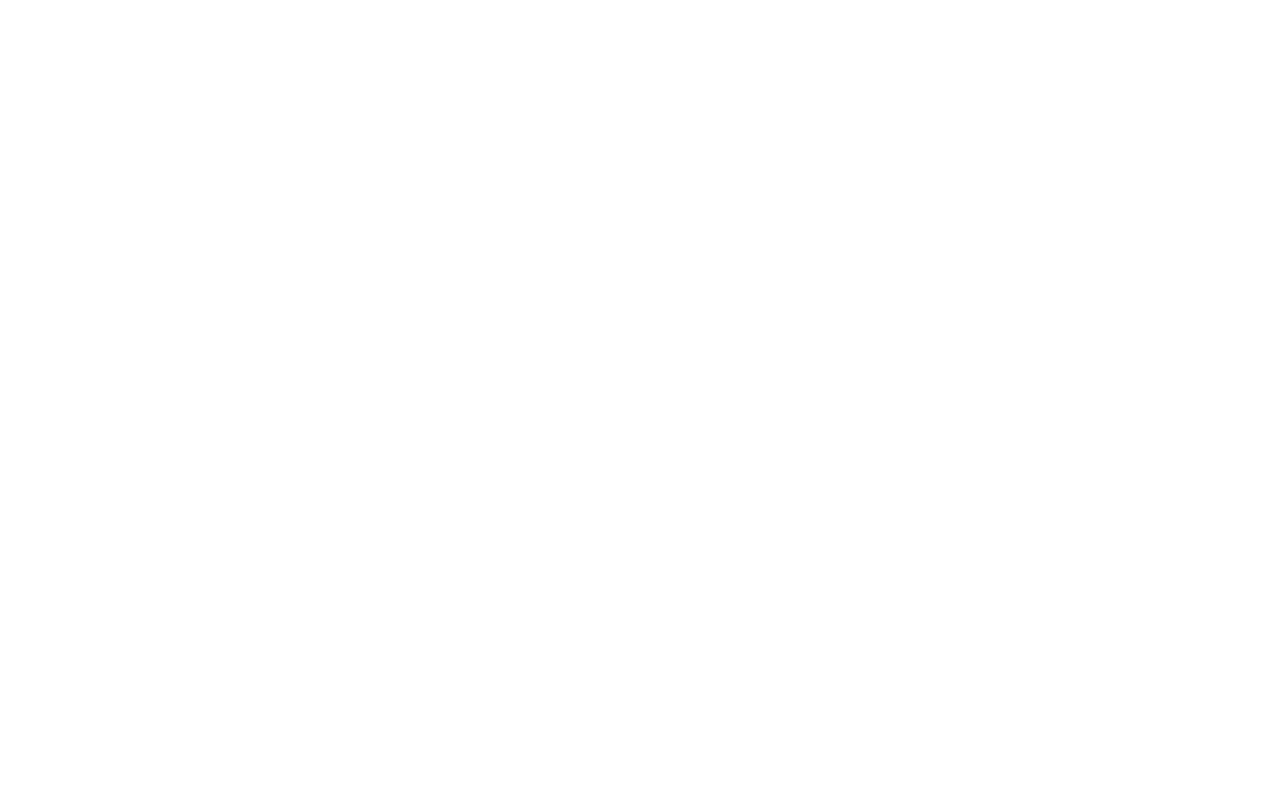
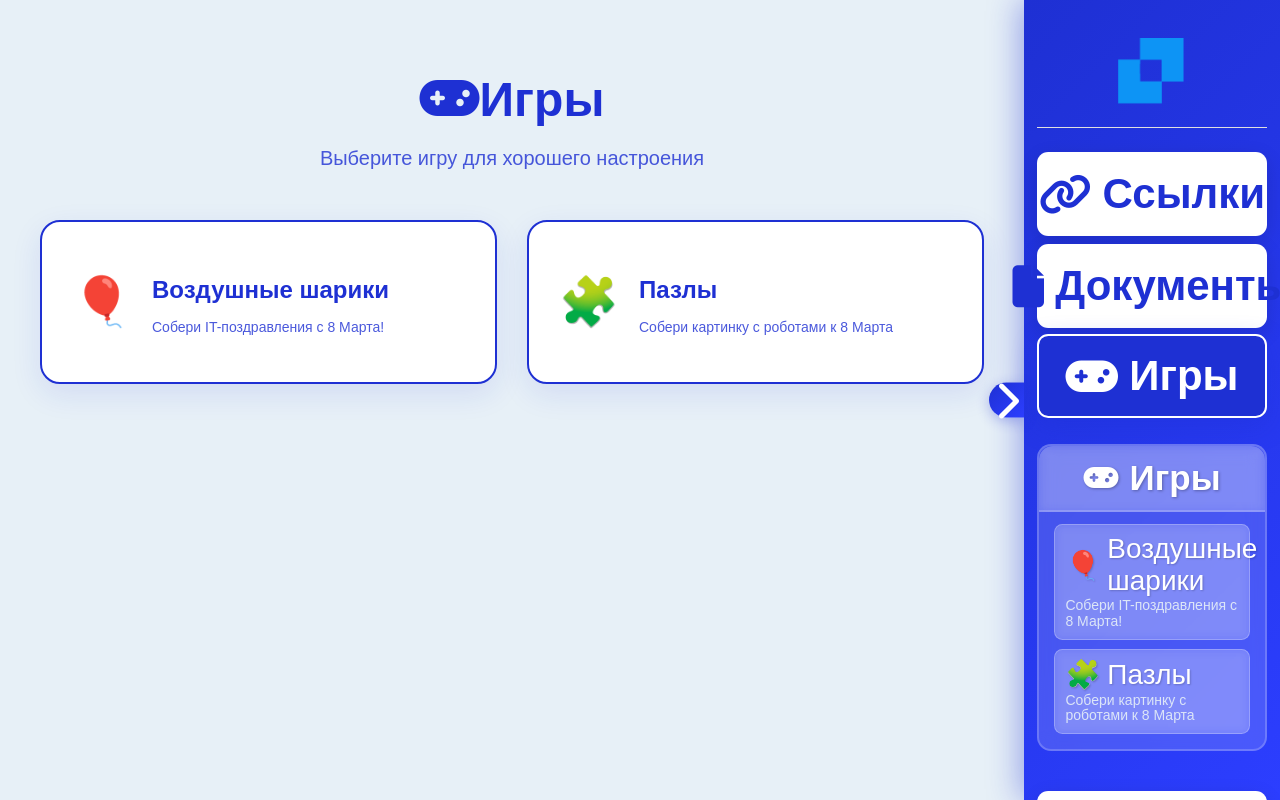
Before and after one commit to Alex1Komorin/kiosk, a React (Create React App) app: page /games in a window 1280 px wide. Before the commit this address had no page. Built offline with nearby package versions, Linux system fonts and the light colour scheme.

Commit message:
remove demo-novel and add puzzle

```diff
--- a/src/App.js
+++ b/src/App.js
@@ -5,8 +5,10 @@
 import { UrlProvider } from './contexts/UrlContext';
 import InactivityWarning from './components/InactivityWarning/InactivityWarning';
 import Index from './pages/Index/Index';
+import GamesPage from './pages/gamesPage/gamesPage';
 import BalloonGamePage from './pages/BalloonGamePage';
 import VisualNovelPage from './pages/visualNivelPage';
+import PuzzlePage from './pages/PuzzlePage';
 import Layout from './layout/Layout';
 import DocumentPage from './pages/DocumentsPage/DocumentPage';
 import LinksPage from './pages/LinkPage/LinkPage';
@@ -42,16 +44,29 @@
                 </Layout>
               } />
 
-              <Route path="/balloonGame" element={
+              {/* Страница со списком игр */}
+              <Route path="/games" element={
+                <Layout>
+                  <GamesPage />
+                </Layout>
+              } />
+
+              {/* Отдельные игры */}
+              <Route path="/games/balloon" element={
                 <Layout>
                   <BalloonGamePage />
                 </Layout>
               } />
 
-              {/* Новый маршрут для визуальной новеллы */}
-              <Route path="/visual-novel" element={
+              <Route path="/games/novel" element={
                 <Layout>
                   <VisualNovelPage />
+                </Layout>
+              } />
+
+              <Route path="/games/puzzle" element={
+                <Layout>
+                  <PuzzlePage />
                 </Layout>
               } />
 
--- a/src/layout/Layout.jsx
+++ b/src/layout/Layout.jsx
@@ -30,11 +30,8 @@
         case 'documents':
           navigate('/documents');
           break;
-        case 'balloon':
-          navigate('/balloonGame');
-          break;
-        case 'visualNovel':
-          navigate('/visual-novel');
+        case 'games':
+          navigate('/games');
           break;
         default:
           navigate('/');
@@ -51,11 +48,8 @@
         case 'documents':
           navigate('/documents');
           break;
-        case 'balloon':
-          navigate('/balloonGame');
-          break;
-        case 'visualNovel':
-          navigate('/visual-novel');
+        case 'games':
+          navigate('/games');
           break;
         default:
           navigate('/');
@@ -80,9 +74,9 @@
   // Проверяем, на какой странице мы находимся для подсветки активной секции
   const isInDocuments = location.pathname.startsWith('/documents');
   const isInLinks = location.pathname === '/links';
-  const isBalloonGamePage = location.pathname === '/balloonGame';
-  const isVisualNovelPage = location.pathname === '/visual-novel';
-  const isOnHomePage = !currentUrl && !isInDocuments && !isInLinks && !isBalloonGamePage && !isVisualNovelPage;
+  const isGamesPage = location.pathname === '/games' ||
+                      location.pathname.startsWith('/games/'); // Все подпути игр
+  const isOnHomePage = !currentUrl && !isInDocuments && !isInLinks && !isGamesPage;
 
   // Устанавливаем активную секцию в зависимости от текущего пути
   useEffect(() => {
@@ -90,14 +84,12 @@
       setActiveSection('documents');
     } else if (isInLinks) {
       setActiveSection('links');
-    } else if (isBalloonGamePage) {
-      setActiveSection('balloon');
-    } else if (isVisualNovelPage) {
-      setActiveSection('visualNovel');
+    } else if (isGamesPage) {
+      setActiveSection('games');
     } else if (isOnHomePage) {
       setActiveSection(null);
     }
-  }, [location.pathname, isInDocuments, isInLinks, isBalloonGamePage, isVisualNovelPage, isOnHomePage]);
+  }, [location.pathname, isInDocuments, isInLinks, isGamesPage, isOnHomePage]);
 
   const renderContent = () => {
     switch (activeSection) {
@@ -161,45 +153,38 @@
           </div>
         );
 
-      case 'balloon':
+      case 'games':
         return (
           <div className="content-container">
-            <div className="content-header balloon-header">
+            <div className="content-header games-header">
               <h3 className="content-title">
-                <span role="img" aria-label="цветы">💐</span>
-                С 8 Марта!
-                <span role="img" aria-label="кофе">☕</span>
+                <i className="fas fa-gamepad"></i>
+                Игры
               </h3>
             </div>
 
             <div className="content-scrollable">
               <div className="content-items">
-                <div className="balloon-info">
-                  <p className="balloon-description">
-                    Нажми на шарик — получи IT-поздравление!
-                  </p>
+                <div
+                  className="content-item game-item"
+                  onClick={() => navigate('/games/balloon')}
+                >
+                  <h4>
+                    <span role="img" aria-label="шарик">🎈</span>
+                    Воздушные шарики
+                  </h4>
+                  <p className="description">Собери IT-поздравления с 8 Марта!</p>
                 </div>
-              </div>
-            </div>
-          </div>
-        );
 
-      case 'visualNovel':
-        return (
-          <div className="content-container">
-            <div className="content-header visual-novel-header">
-              <h3 className="content-title">
-                <i className="fas fa-gamepad"></i>
-                Визуальная новелла
-              </h3>
-            </div>
-
-            <div className="content-scrollable">
-              <div className="content-items">
-                <div className="visual-novel-info">
-                  <p className="visual-novel-description">
-                    Интерактивная история с выбором решений
-                  </p>
+                <div
+                  className="content-item game-item"
+                  onClick={() => navigate('/games/puzzle')}
+                >
+                  <h4>
+                    <span role="img" aria-label="пазл">🧩</span>
+                    Пазлы
+                  </h4>
+                  <p className="description">Собери картинку с роботами к 8 Марта</p>
                 </div>
               </div>
             </div>
@@ -232,10 +217,9 @@
 
       {/* Сайдбар с анимацией */}
       <div className={`sidebar ${isSidebarVisible ? 'visible' : 'hidden'}`}>
-        {/* Добавлен тег img для изображения */}
         <div className="sidebar-image-container">
           <img
-            src="/images/logo.png" // Замените на ваш путь к изображению
+            src="/images/logo.png"
             alt="Логотип"
             className="sidebar-image"
           />
@@ -257,28 +241,18 @@
               <i className="fas fa-file"></i>
               Документы
             </button>
-            {/* Кнопка для игры на 8 марта */}
+            {/* Единая кнопка для всех игр */}
             <button
-              className={`main-btn balloon-btn ${activeSection === 'balloon' ? 'active' : ''}`}
-              onClick={() => handleSectionChange('balloon')}
-            >
-              <span role="img" aria-label="цветы">💐</span>
-              8 Марта
-              <span role="img" aria-label="кофе">☕</span>
-            </button>
-            {/* Кнопка для визуальной новеллы */}
-            <button
-              className={`main-btn visual-novel-btn ${activeSection === 'visualNovel' ? 'active' : ''}`}
-              onClick={() => handleSectionChange('visualNovel')}
+              className={`main-btn games-btn ${activeSection === 'games' ? 'active' : ''}`}
+              onClick={() => handleSectionChange('games')}
             >
               <i className="fas fa-gamepad"></i>
-              Новелла
+              Игры
             </button>
           </div>
         </div>
 
         <div className="scroll-content-container">
-          {/* Добавляем текст, когда никакой раздел не выбран */}
           {activeSection === null && (
             <div className="welcome-message">
               <p>Выберите интересующий вас раздел!</p>
@@ -288,7 +262,6 @@
         </div>
 
         <div className="bottom-container">
-          {/* Показываем кнопку дома если открыта ссылка или выбран какой-то раздел */}
           {(currentUrl || activeSection !== null) && (
             <div className="home-button-container">
               <button className="main-btn" onClick={handleHomeClick}>
@@ -299,7 +272,6 @@
           )}
         </div>
 
-        {/* Кнопка переключения сайдбара - внутри сайдбара */}
         <button
           className="sidebar-toggle"
           onClick={toggleSidebar}
--- /dev/null
+++ b/src/pages/PuzzlePage.jsx
@@ -0,0 +1,30 @@
+// src/pages/PuzzlePage.jsx
+import React from 'react';
+
+const PuzzlePage = () => {
+  return (
+    <div style={{
+      width: '100%',
+      height: '100vh',
+      position: 'relative',
+      overflow: 'hidden',
+      background: '#0b1020'
+    }}>
+      <iframe
+        src="https://barilo.ru/games/ai/puzzle/game.html?x=3&y=5&image=8march2026-robots&res=table"
+        style={{
+          width: '100%',
+          height: '100%',
+          border: 'none',
+          margin: 0,
+          padding: 0,
+          display: 'block'
+        }}
+        title="Пазлы к 8 Марта"
+        allow="fullscreen"
+      />
+    </div>
+  );
+};
+
+export default PuzzlePage;
--- /dev/null
+++ b/src/pages/gamesPage/gamesPage.css
@@ -0,0 +1,96 @@
+/* src/pages/GamesPage/GamesPage.css */
+.games-page-container {
+  width: 100%;
+  height: 100vh;
+  overflow-y: auto;
+  padding: 40px;
+  box-sizing: border-box;
+}
+
+.games-page-header {
+  text-align: center;
+  margin-bottom: 50px;
+}
+
+.games-page-title {
+  font-size: 48px;
+  color: #1e30d3;
+  margin-bottom: 10px;
+}
+
+.games-page-subtitle {
+  font-size: 20px;
+  color: #1e30d3;
+  opacity: 0.8;
+}
+
+.games-grid {
+  display: grid;
+  grid-template-columns: repeat(auto-fit, minmax(300px, 1fr));
+  gap: 30px;
+  max-width: 1200px;
+  margin: 0 auto;
+}
+
+.game-card {
+  background: white;
+  border: 2px solid #1e30d3;
+  border-radius: 20px;
+  padding: 30px;
+  cursor: pointer;
+  transition: all 0.3s ease;
+  display: flex;
+  align-items: center;
+  gap: 20px;
+  color: #1e30d3;
+  box-shadow: 0 10px 30px rgba(30, 48, 211, 0.1);
+}
+
+.game-card:hover {
+  transform: translateY(-5px);
+  background: #1e30d3;
+  color: white;
+  box-shadow: 0 15px 40px rgba(30, 48, 211, 0.3);
+}
+
+.game-card:hover .game-card-icon,
+.game-card:hover .game-card-title,
+.game-card:hover .game-card-description,
+.game-card:hover .game-card-arrow {
+  color: white;
+}
+
+.game-card-icon {
+  font-size: 48px;
+  min-width: 60px;
+  text-align: center;
+  color: #1e30d3;
+}
+
+.game-card-content {
+  flex: 1;
+}
+
+.game-card-title {
+  font-size: 24px;
+  margin-bottom: 8px;
+  color: #1e30d3;
+}
+
+.game-card-description {
+  font-size: 14px;
+  opacity: 0.8;
+  line-height: 1.4;
+  color: #1e30d3;
+}
+
+.game-card-arrow {
+  font-size: 20px;
+  opacity: 0;
+  transition: opacity 0.3s ease;
+  color: #1e30d3;
+}
+
+.game-card:hover .game-card-arrow {
+  opacity: 1;
+}
--- /dev/null
+++ b/src/pages/gamesPage/gamesPage.jsx
@@ -0,0 +1,69 @@
+// src/pages/GamesPage/GamesPage.jsx
+import React from 'react';
+import { useNavigate } from 'react-router-dom';
+import './gamesPage.css';
+
+const GamesPage = () => {
+  const navigate = useNavigate();
+
+  const games = [
+    {
+      id: 'balloon',
+      title: 'Воздушные шарики',
+      description: 'Собери IT-поздравления с 8 Марта!',
+      icon: '🎈',
+      color: '#ff4d9d',
+      path: '/games/balloon'
+    },
+    // {
+    //   id: 'novel',
+    //   title: 'Визуальная новелла',
+    //   description: 'Интерактивная история с выбором решений',
+    //   icon: '📖',
+    //   color: '#5f27cd',
+    //   path: '/games/novel'
+    // },
+    {
+      id: 'puzzle',
+      title: 'Пазлы',
+      description: 'Собери картинку с роботами к 8 Марта',
+      icon: '🧩',
+      color: '#48dbfb',
+      path: '/games/puzzle'
+    }
+  ];
+
+  return (
+    <div className="games-page-container">
+      <div className="games-page-header">
+        <h1 className="games-page-title">
+          <i className="fas fa-gamepad"></i>
+          Игры
+        </h1>
+        <p className="games-page-subtitle">Выберите игру для хорошего настроения</p>
+      </div>
+
+      <div className="games-grid">
+        {games.map(game => (
+          <div
+            key={game.id}
+            className="game-card"
+            style={{ '--game-color': game.color }}
+            onClick={() => navigate(game.path)}
+          >
+            <div className="game-card-icon">{game.icon}</div>
+            <div className="game-card-content">
+              <h3 className="game-card-title">{game.title}</h3>
+              <p className="game-card-description">{game.description}</p>
+            </div>
+            <div className="game-card-arrow">
+              <i className="fas fa-arrow-right"></i>
+            </div>
+          </div>
+        ))}
+      </div>
+    </div>
+  );
+};
+
+export default GamesPage;
```
